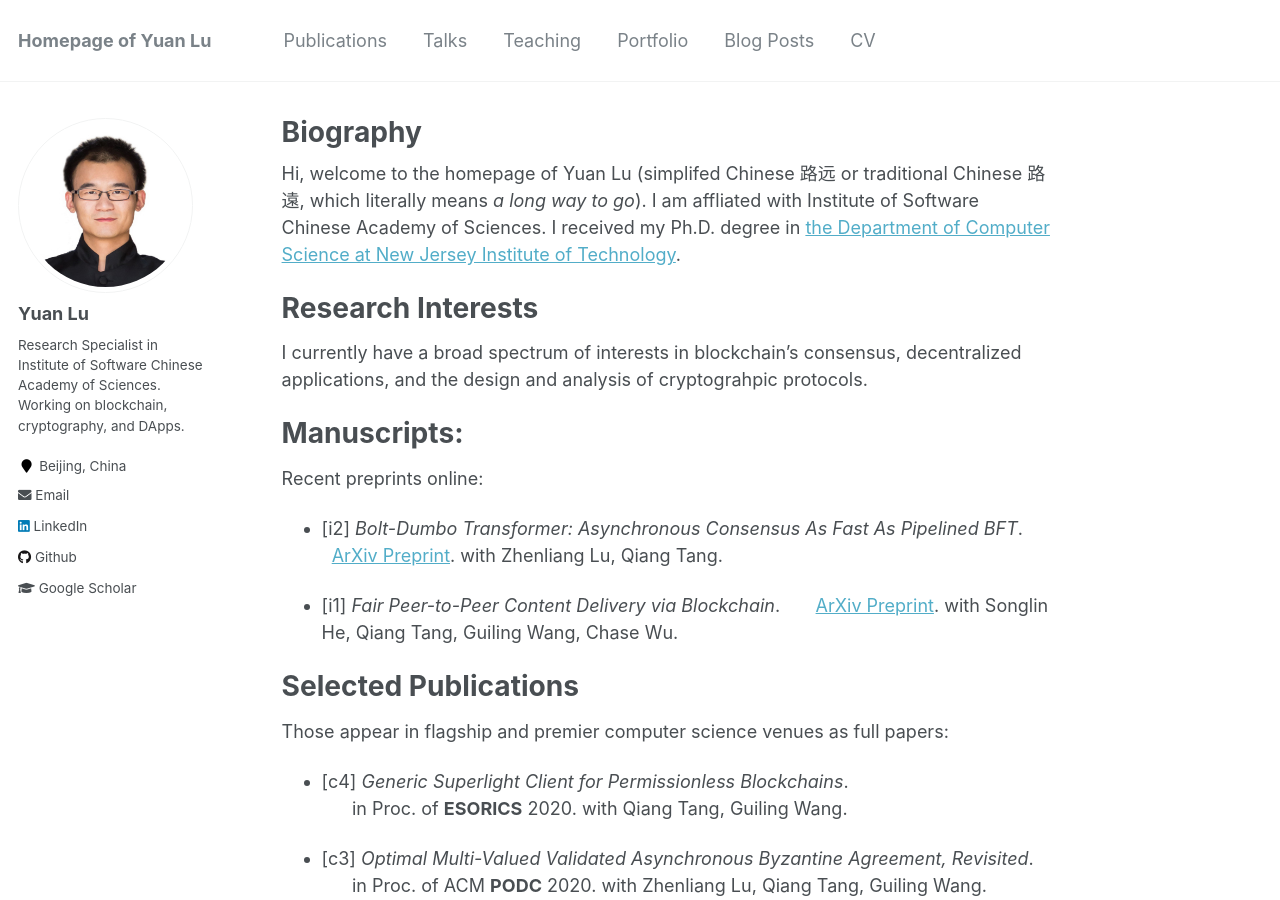
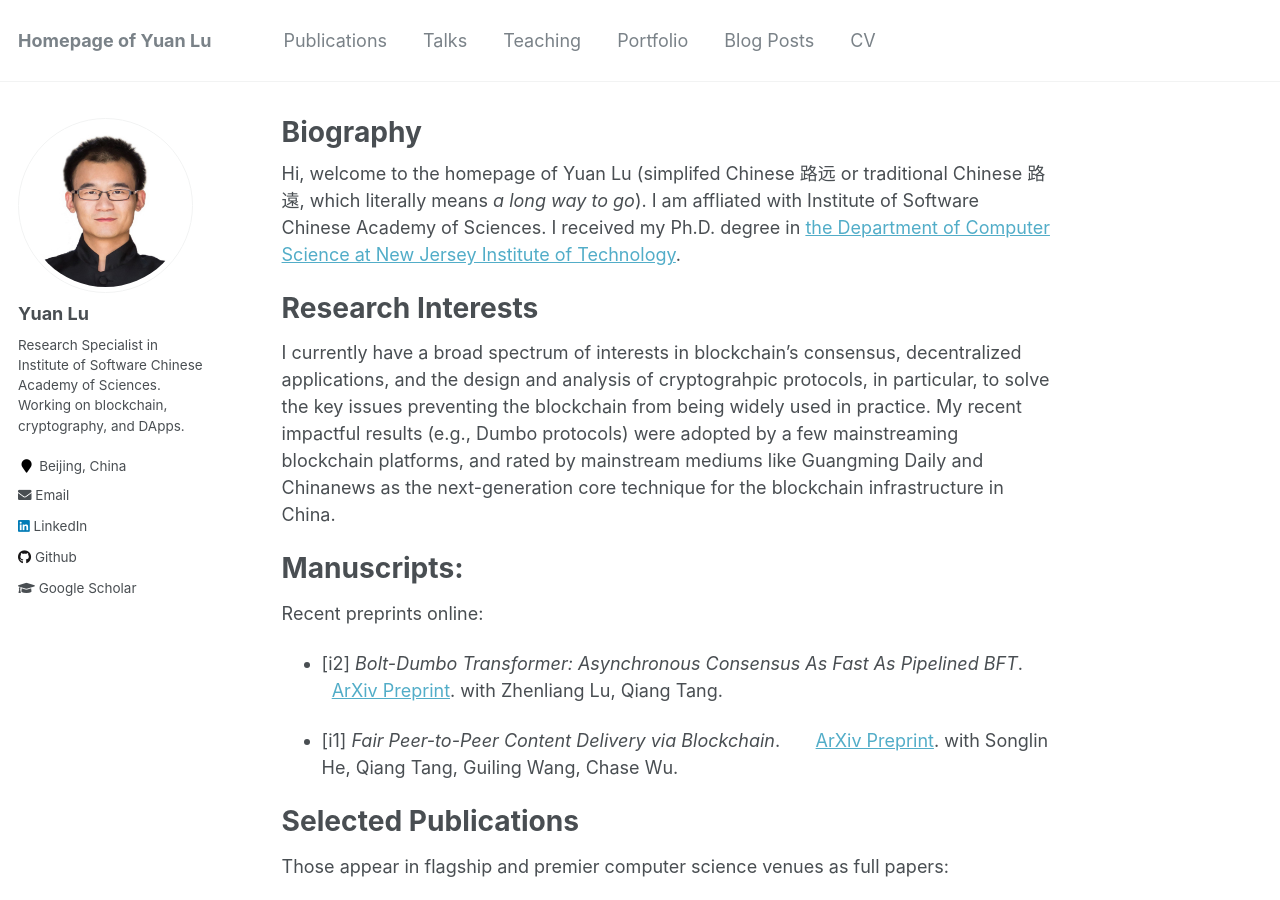
Before and after one commit to yylluu/yylluu.github.io, a Jekyll site: the page built from _pages/about.md, in a window 1280 px wide and 900 px high. Built offline with Jekyll 4.4.1, drawn with Linux system fonts in a browser that asks for light colours.

Commit message:
Update about.md

```diff
--- a/_pages/about.md
+++ b/_pages/about.md
@@ -14,7 +14,8 @@ Hi, welcome to the homepage of Yuan Lu (simplifed Chinese 路远 or traditional
 
 Research Interests
 ======
-I currently have a broad spectrum of interests in blockchain's consensus, decentralized applications, and the design and analysis of cryptograhpic protocols.
+I currently have a broad spectrum of interests in blockchain's consensus, decentralized applications, and the design and analysis of cryptograhpic protocols, in particular, to solve the key issues preventing the blockchain from being widely used in practice. My recent impactful results (e.g., Dumbo protocols) were adopted by a few mainstreaming  blockchain platforms, and rated by mainstream mediums like Guangming Daily and Chinanews as the next-generation core technique for the blockchain infrastructure in China.
+
 
 Manuscripts:
 ======
```
